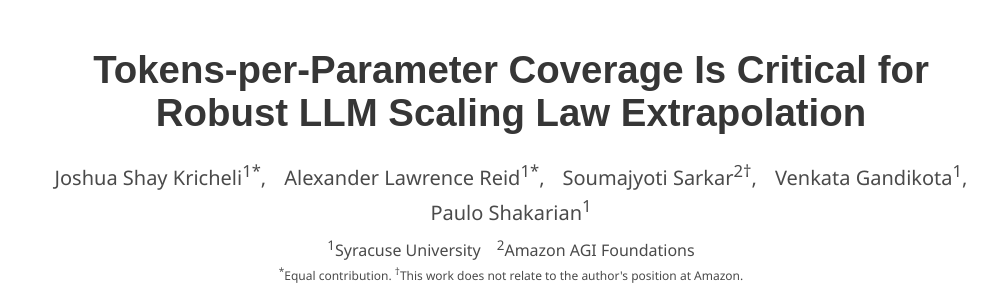
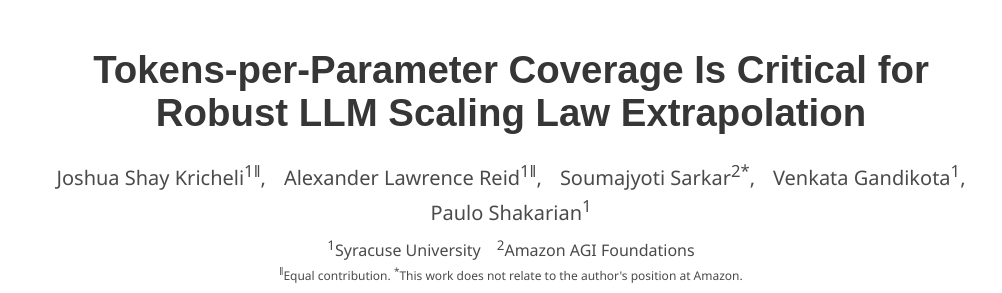
Before and after one commit to lab-v2/tpp-coverage, a plain HTML site: page website/index.html in a window 1280 px wide. Shown: the top 293 px of the page, without its empty margins (129-1131 px from the left). Drawn offline with nearby package versions, Linux system fonts and the light colour scheme; files whose address does not match are found by name; a web font is replaced by a local one.

Commit message:
website, slides: equal contribution marked with parallel lines, as in the paper
Paper uses the parallel sign for equal contribution and * for the Amazon note;
the project page and the slide-1 author block now match (was * and dagger).
Slides PDF rebuilt.

Co-Authored-By: Claude Opus 5.5 (1M context) <noreply@anthropic.com>
Claude-Session: https://claude.ai/code/session_012DGa3dYevActEzvqHgA1wL

```diff
--- a/website/index.html
+++ b/website/index.html
@@ -28,15 +28,15 @@
     <div class="container is-max-desktop has-text-centered">
       <h1 class="title publication-title">Tokens-per-Parameter Coverage Is Critical for Robust LLM Scaling Law Extrapolation</h1>
       <div class="is-size-5">
-        <span class="author-block">Joshua Shay Kricheli<sup>1*</sup>,</span>
-        <span class="author-block">Alexander Lawrence Reid<sup>1*</sup>,</span>
-        <span class="author-block">Soumajyoti Sarkar<sup>2&dagger;</sup>,</span>
+        <span class="author-block">Joshua Shay Kricheli<sup>1&#8214;</sup>,</span>
+        <span class="author-block">Alexander Lawrence Reid<sup>1&#8214;</sup>,</span>
+        <span class="author-block">Soumajyoti Sarkar<sup>2*</sup>,</span>
         <span class="author-block">Venkata Gandikota<sup>1</sup>,</span>
         <span class="author-block">Paulo Shakarian<sup>1</sup></span>
       </div>
       <div class="is-size-6 mt-2">
         <sup>1</sup>Syracuse University&emsp;<sup>2</sup>Amazon AGI Foundations<br>
-        <span class="is-size-7"><sup>*</sup>Equal contribution. <sup>&dagger;</sup>This work does not relate to the author's position at Amazon.</span>
+        <span class="is-size-7"><sup>&#8214;</sup>Equal contribution. <sup>*</sup>This work does not relate to the author's position at Amazon.</span>
       </div>
       <p class="is-size-5 mt-2"><strong>NeurIPS 2026</strong> &middot; Sydney</p>
       <div class="logos mt-3">
```
Also changed, not shown: 2 other files.
